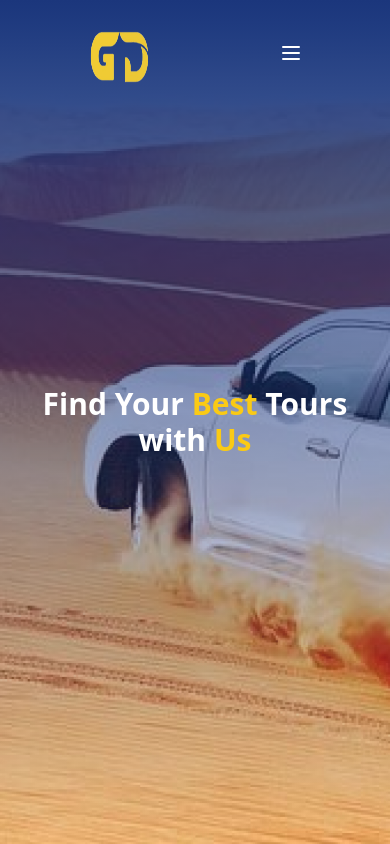
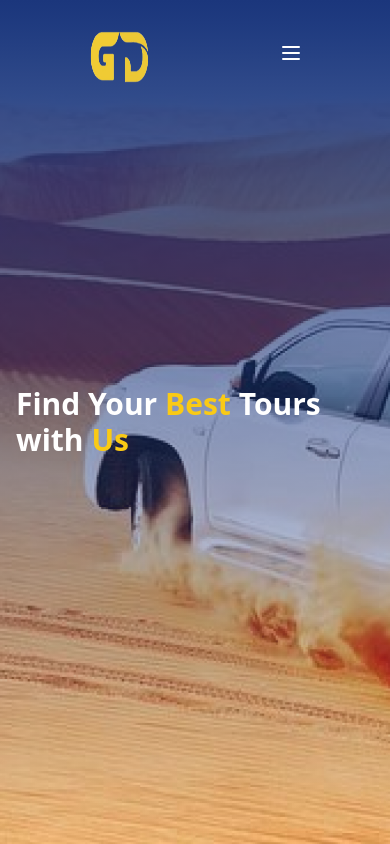
Before and after one commit to mohameddida/Agency-web, a React (Create React App) app: page / in a window 390 px wide. Shown: the top 844 px of the page. Built offline with nearby package versions, Linux system fonts and the light colour scheme.

Commit message:
test deploy v01

```diff
--- a/src/App.js
+++ b/src/App.js
@@ -22,8 +22,8 @@ const App = () => {
             <div className="absolute inset-0 bg-gradient-to-b from-dark-blue to-transparent"></div>
 
             {/* Text Content */}
-            <div className="relative text-center px-4 sm:px-8 md:px-16 lg:px-24 max-w-screen-xl mx-auto">
-              <p className="text-3xl sm:text-4xl md:text-5xl lg:text-6xl font-bold text-white text-shadow">
+            <div className="relative text-left px-4 sm:px-8 md:px-16 lg:px-24 max-w-screen-xl">
+              <p className="text-3xl sm:text-4xl md:text-5xl lg:text-6xl font-bold text-white text-shadow animate-fadeInUp">
                 Find Your <span className="text-yellow-300">Best</span> Tours
                 with <span className="text-yellow-300">Us</span>
               </p>
--- a/src/components/MapSection.js
+++ b/src/components/MapSection.js
@@ -5,7 +5,7 @@ const MapSection = () => {
     <section className="h-screen flex flex-col">
       <div className="flex-grow">
         <iframe
-          src="https://www.google.com/maps/embed?pb=!1m17!1m12!1m3!1d3310.7290672542954!2d8.129761075710924!3d33.92237197320612!2m3!1f0!2f0!3f0!3m2!1i1024!2i768!4f13.1!3m2!1m1!2zMzPCsDU1JzIwLjUiTiA4wrAwNyc1Ni40IkU!5e0!3m2!1sen!2stn!4v1727031240614!5m2!1sen!2stn"
+          src="https://www.google.com/maps/embed?pb=!1m17!1m12!1m3!1d242.24883623523172!2d8.132247025331347!3d33.922378052949256!2m3!1f0!2f0!3f0!3m2!1i1024!2i768!4f13.1!3m2!1m1!2zMzPCsDU1JzIwLjUiTiA4wrAwNyc1Ni40IkU!5e0!3m2!1sen!2stn!4v1727088403281!5m2!1sen!2stn"
           width="100%"
           height="100%"
           allowFullScreen
--- a/tailwind.config.js
+++ b/tailwind.config.js
@@ -3,6 +3,15 @@ module.exports = {
   content: ["./src/**/*.{js,jsx,ts,tsx}"],
   theme: {
     extend: {
+      keyframes: {
+        fadeInUp: {
+          "0%": { opacity: 0, transform: "translateY(20px)" },
+          "100%": { opacity: 1, transform: "translateY(0)" },
+        },
+      },
+      animation: {
+        fadeInUp: "fadeInUp 1s ease-out",
+      },
       screens: {
         xs: "475px",
         sm: "640px",
```
